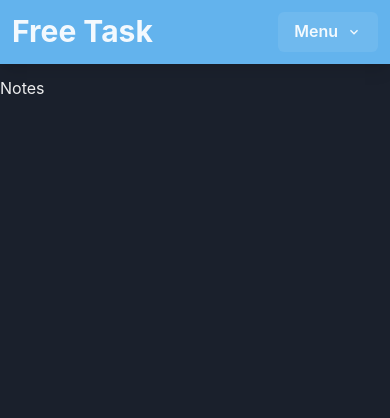
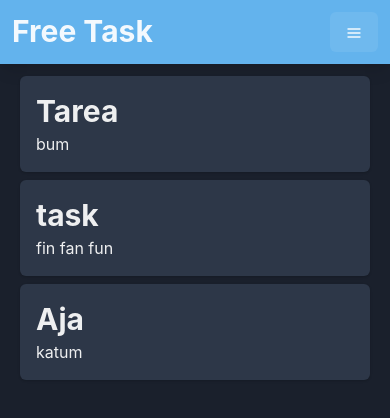
Before and after one commit to Haessler16/Free-Task, a Next.js app: page /notes in a window 390 px wide. Shown: the top 418 px of the page. Built offline with nearby package versions, Linux system fonts and the light colour scheme.

Commit message:
add: grid with notes and test data, list of notes, hamburger icon in menu and form component

```diff
--- a/components/Header/index.tsx
+++ b/components/Header/index.tsx
@@ -11,7 +11,7 @@ import {
   MenuItem,
   Text,
 } from '@chakra-ui/react'
-import { ChevronDownIcon, MoonIcon, SunIcon } from '@chakra-ui/icons'
+import { MoonIcon, SunIcon, HamburgerIcon } from '@chakra-ui/icons'
 
 import { useMediaQuery } from '@chakra-ui/react'
 
@@ -54,8 +54,8 @@ export const Header = () => {
 
       {isLessThan800 && (
         <Menu>
-          <MenuButton as={Button} rightIcon={<ChevronDownIcon />}>
-            Menu
+          <MenuButton as={Button}>
+            <HamburgerIcon />
           </MenuButton>
 
           <MenuList>
--- a/components/Notes/List/index.tsx
+++ b/components/Notes/List/index.tsx
@@ -1,5 +1,12 @@
-import React from 'react'
+import { Card, Heading, Text } from '@chakra-ui/react'
+import { FC } from 'react'
+import { iNotes } from 'utils/interefaces/notes'
 
-export const NotesList = () => {
-  return <div>NotesList</div>
+export const NotesList: FC<{ note: iNotes }> = ({ note }) => {
+  return (
+    <Card p='4'>
+      <Heading>{note.title}</Heading>
+      <Text>{note.description}</Text>
+    </Card>
+  )
 }
--- a/pages/notes/index.tsx
+++ b/pages/notes/index.tsx
@@ -1,5 +1,35 @@
+import Head from 'next/head'
 import { MainLayout } from 'layouts/main'
-import Head from 'next/head'
+import { NotesList } from 'components/Notes/List'
+import { iNotes } from 'utils/interefaces/notes'
+import { Grid } from '@chakra-ui/react'
+
+const data: iNotes[] = [
+  {
+    id: 1,
+    title: 'Tarea',
+    description: 'bum',
+    characters: 3,
+    created: Date.now(),
+    user: 'Tovim',
+  },
+  {
+    id: 2,
+    title: 'task',
+    description: 'fin fan fun',
+    characters: 11,
+    created: Date.now(),
+    user: 'Tovim',
+  },
+  {
+    id: 3,
+    title: 'Aja',
+    description: 'katum',
+    characters: 5,
+    created: Date.now(),
+    user: 'Tovim',
+  },
+]
 
 const Notes = () => {
   return (
@@ -9,7 +39,18 @@ const Notes = () => {
         <meta name='description' content='Generated by create next app' />
         <link rel='icon' href='/asignacion.png' />
       </Head>
-      <main>Notes</main>
+
+      <main>
+        <Grid
+          id='characters_grid'
+          templateColumns='repeat(auto-fit, minmax(min(100%, 22rem), 1fr))'
+          gap={2}
+          px={5}>
+          {data.map((note) => {
+            return <NotesList key={note.id} note={note} />
+          })}
+        </Grid>
+      </main>
     </MainLayout>
   )
 }
--- a/utils/interefaces/notes.ts
+++ b/utils/interefaces/notes.ts
@@ -1,7 +1,8 @@
 export interface iNotes {
+  id: number
   title: string
   description: string
-  created: Date
+  created: number
   user: any
   characters: number
 }
```
